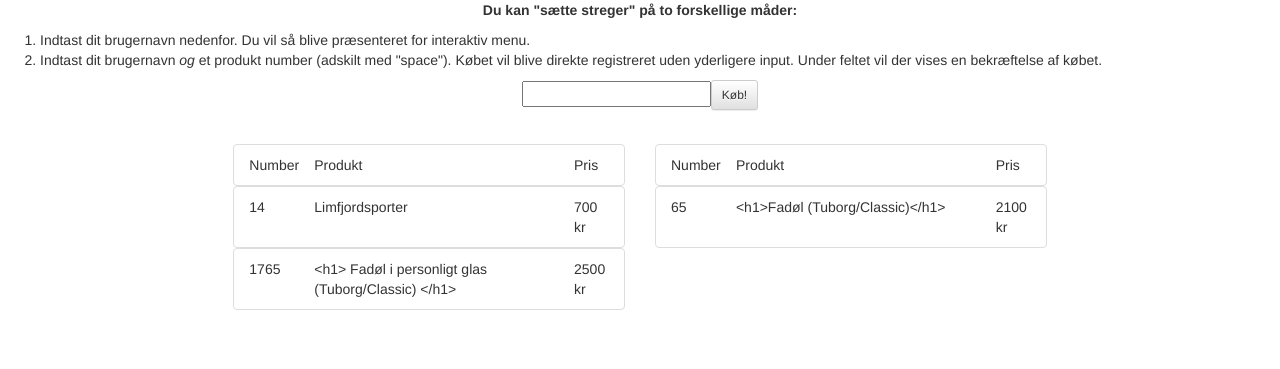
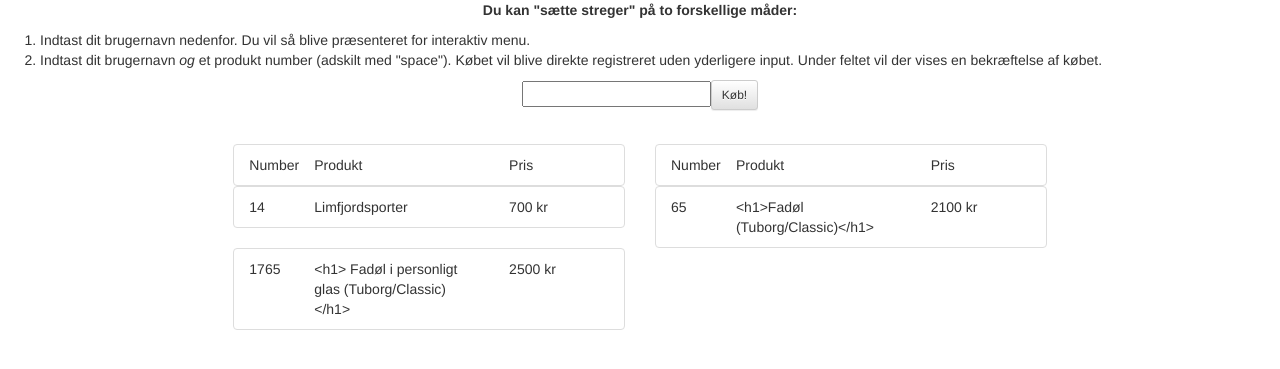
Before and after one commit to f-klubben/nottherealstregsystem, a Django app: page / in a window 1280 px wide. Shown: the top 369 px of the page. Run offline with Django 3.2, Linux system fonts and the light colour scheme; data comes from the database, SQL or seed files in the repository; some libraries are stand-ins or nearby versions.

Commit message:
Updating on rewrite of base html

```diff
--- a/stregsystem/stregsystem/urls.py
+++ b/stregsystem/stregsystem/urls.py
@@ -5,5 +5,5 @@ from stregsystem.views import *
 urlpatterns = [
     url(r'^$', index),
     url(r'^admin/', include(admin.site.urls)),
-    url(r'^sale/', sale)
+    url(r'^quick/', quick)
 ]
--- a/stregsystem/stregsystem/views.py
+++ b/stregsystem/stregsystem/views.py
@@ -1,28 +1,27 @@
 from django.http import HttpResponse
 from django.template import RequestContext
 from django.template.loader import get_template
+from django.shortcuts import *
 from catalog.models import *
 
 def index(request):
-    template = get_template('stregsystem/index.html')
-    listings = Listing.objects.all()
-    variables = RequestContext(request, {
+    args = {
         'head_title': 'Stregsystem',
-        'products': listings,
-    })
-    output = template.render(variables)
-    return HttpResponse(output)
+        'products': Listing.objects.all()
+    }
+    return render(request, 'stregsystem/index.html', args)
+
+def quick(request):
+		print(request.POST['quickbuy'])
+		return HttpResponse("Not implemented yet.")
 
 def sale(request):
-    template = get_template('stregsystem/index.html')
-    listings = Listing.objects.all()
-    variables = RequestContext(request, {
-        'head_title': 'Stregsystem',
-        'products': listings,
-        'bought': 'You just bought 1000L milk'
-    })
-    output = template.render(variables)
-    return HttpResponse(output)
+		args = {
+			'head_title': 'Stregsystem',
+			'products': Listing.objects.all(),
+			'bought': 'You just bought 1000L milk.'
+		}
+		return render(request, 'stregsystem/index.html',args)
 
-def userinfo(request):
+def usermenu(request):
     return HttpResponse("Not implemented yet.")
--- a/stregsystem/templates/stregsystem/index.html
+++ b/stregsystem/templates/stregsystem/index.html
@@ -1,7 +1,6 @@
 {% extends "stregsystem/base.html" %}
 
 {% block content %}
-
     <strong><p class="text-center">Du kan "sætte streger" på to forskellige måder:</p></strong>
 
     <ol>
@@ -15,10 +14,10 @@
 
     <div class="row">
         <center>
-            <form action="/sale/" method="post">
+            <form action="/quick/" method="post">
                 <div class="input-group">
                     {% csrf_token %}
-                    <input tabindex="1" type="text" class="from-control" id="quickbuy" name="quickbuy">
+                    <input tabindex="1" type="text" class="from-control" id="quickbuy" name="quickbuy" value="">
                     <button tabindex="2" type="submit" class="btn btn-sm btn-default">Køb!</button>
                 </div>
             </form>
@@ -39,8 +38,8 @@
                  <li class="list-group-item">
                     <div class="row">
                         <div class="col-sm-2">Number</div>
-                        <div class="col-sm-8">Produkt</div>
-                        <div class="col-sm-2">Pris</div>
+                        <div class="col-sm-6">Produkt</div>
+                        <div class="col-sm-4">Pris</div>
                     </div>
                  </li>
                  </div>
@@ -50,8 +49,8 @@
                  <li class="list-group-item">
                      <div class="row">
                          <div class="col-sm-2">{{product.number}}</div>
-                         <div class="col-sm-8">{{product.name}}</div>
-                         <div class="col-sm-2">{{product.price}} kr</div>
+                         <div class="col-sm-6">{{product.name}}</div>
+                         <div class="col-sm-4">{{product.price}} kr</div>
                      </div>
                  </li>
                  </div>
@@ -65,5 +64,4 @@
         <p>Ingen produkter</p>
     </center>
     {% endif %}
-
 {% endblock %}
```
